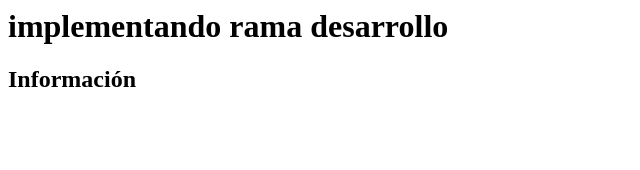
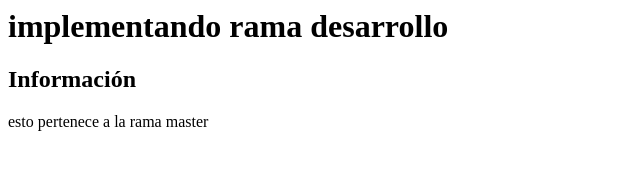
Before and after one commit to mgomezdiaz/projectexample1, a plain HTML site: page desarrollo.html in a window 1280 px wide. Shown: the whole page, without its empty margins (0-640 px from the left). Drawn offline with Linux system fonts and the light colour scheme.

Commit message:
rama master

```diff
--- a/desarrollo.html
+++ b/desarrollo.html
@@ -6,5 +6,6 @@
 <h1>implementando rama desarrollo</h1>
 
 <h2>Información</h2>
+<p>esto pertenece a la rama master</p>
 </body>
 </html>
```
